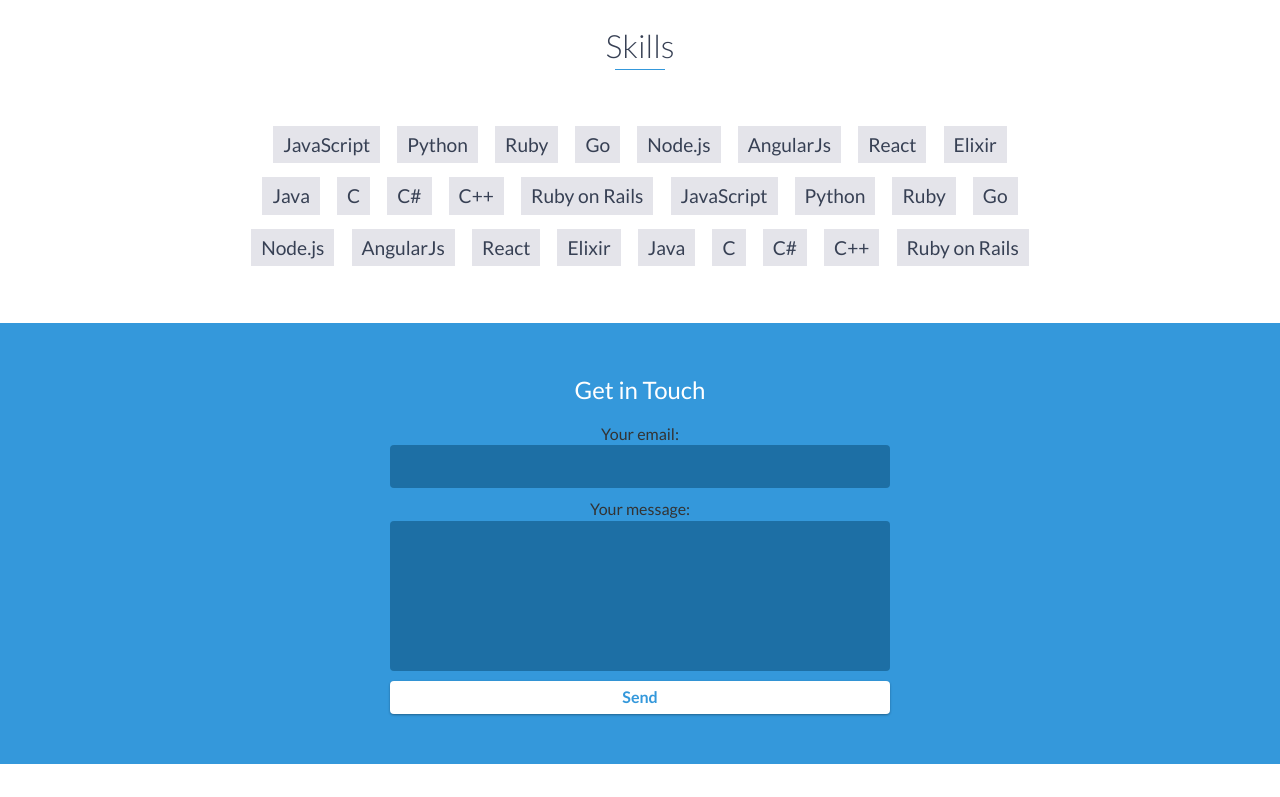
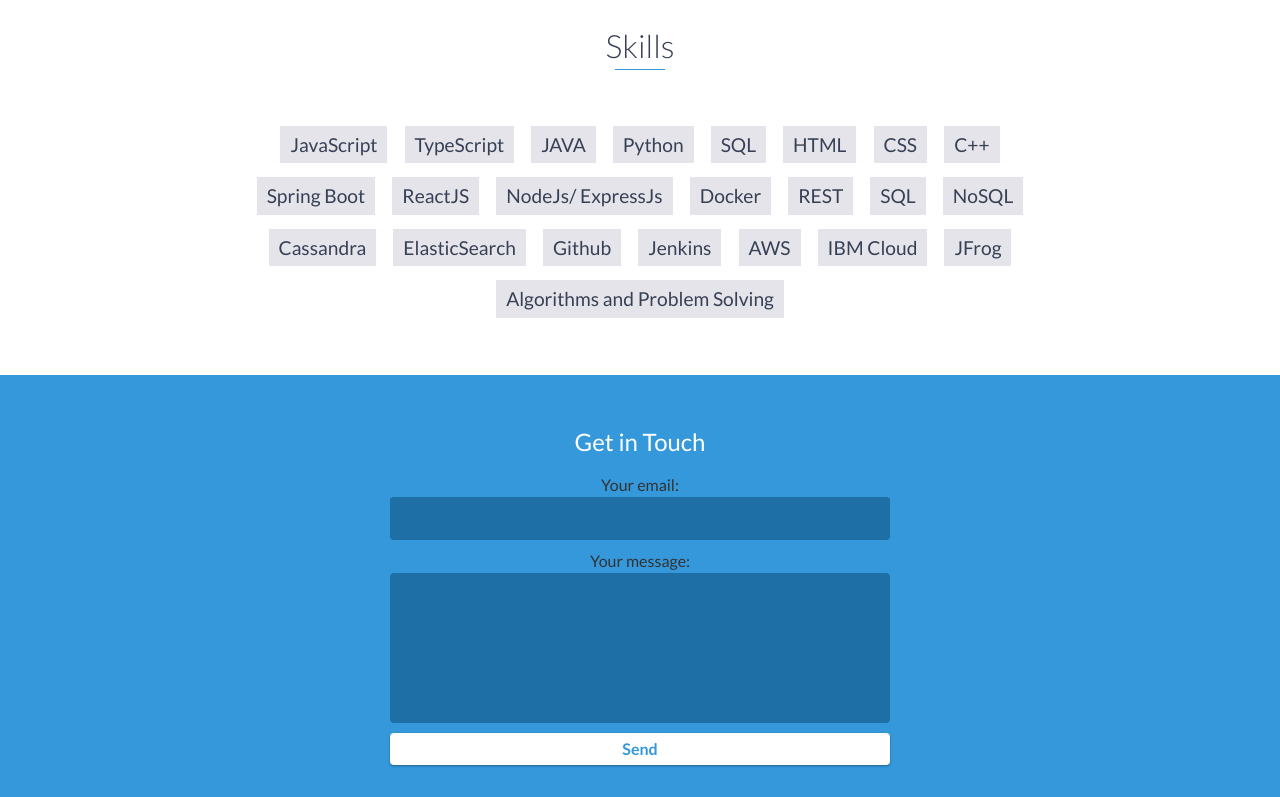
Before and after one commit to pranavsilimkhan/pranavsilimkhan.github.io, a website: page index.html in a window 1280 px wide. Shown: the part 3540-4337 px from the top of the page. Drawn offline with nearby package versions, Linux system fonts and the light colour scheme.

Commit message:
Modified index html page

```diff
--- a/index.html
+++ b/index.html
@@ -195,31 +195,28 @@
         <h2 class="heading">Skills</h2>
         <ul>
             <li>JavaScript</li>
+            <li>TypeScript</li>
+            <li>JAVA</li>
             <li>Python</li>
-            <li>Ruby</li>
-            <li>Go</li>
-            <li>Node.js</li>
-            <li>AngularJs</li>
-            <li>React</li>
-            <li>Elixir</li>
-            <li>Java</li>
-            <li>C</li>
-            <li>C#</li>
+            <li>SQL</li>
+            <li>HTML</li>
+            <li>CSS</li>
             <li>C++</li>
-            <li>Ruby on Rails</li>
-            <li>JavaScript</li>
-            <li>Python</li>
-            <li>Ruby</li>
-            <li>Go</li>
-            <li>Node.js</li>
-            <li>AngularJs</li>
-            <li>React</li>
-            <li>Elixir</li>
-            <li>Java</li>
-            <li>C</li>
-            <li>C#</li>
-            <li>C++</li>
-            <li>Ruby on Rails</li>
+            <li>Spring Boot</li>
+            <li>ReactJS</li>
+            <li>NodeJs/ ExpressJs</li>
+            <li>Docker</li>
+            <li>REST</li>
+            <li>SQL</li>
+            <li>NoSQL</li>
+            <li>Cassandra</li>
+            <li>ElasticSearch</li>
+            <li>Github</li>
+            <li>Jenkins</li>
+            <li>AWS</li>
+            <li>IBM Cloud</li>
+            <li>JFrog</li>
+            <li>Algorithms and Problem Solving</li>
         </ul>
     </div>
     <!-- End #skills -->
@@ -263,10 +260,10 @@
                 <div class="col-sm-5 social">
                     <ul>
                         <li>
-                            <a href="https://github.com/" target="_blank"><i class="fa fa-github" aria-hidden="true"></i></a>
+                            <a href="https://github.com/pranavsilimkhan" target="_blank"><i class="fa fa-github" aria-hidden="true"></i></a>
                         </li>
                         <li>
-                            <a href="https://linkedin.com/" target="_blank"><i class="fa fa-linkedin" aria-hidden="true"></i></a>
+                            <a href="https://www.linkedin.com/in/pranav-silimkhan/" target="_blank"><i class="fa fa-linkedin" aria-hidden="true"></i></a>
                         </li>
                     </ul>
                 </div>
```
